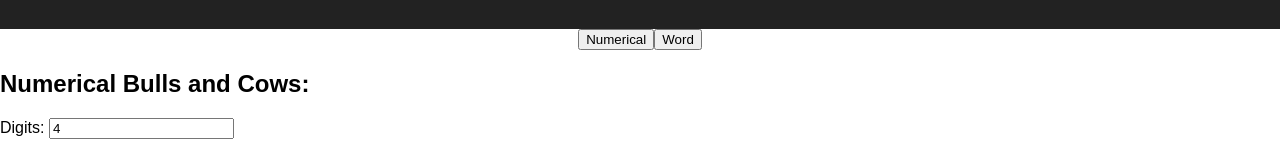
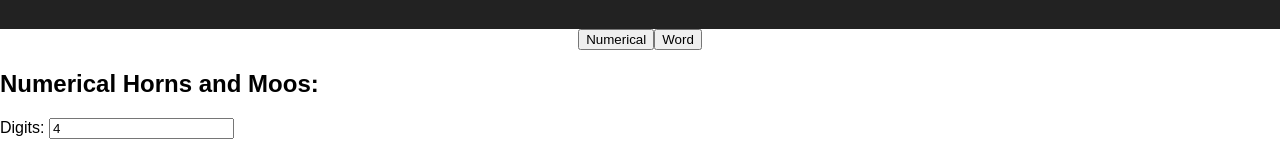
Before and after one commit to DMonMac/Horns-and-Moos, a React (Create React App) app: page / in a window 1280 px wide. Both pictures are taken after a click on the button "Numerical". Shown: the part 161-316 px from the top of the page. Built offline with nearby package versions, Linux system fonts and the light colour scheme.

Commit message:
Changed Bulls and Cows to Horns and Moos

```diff
--- a/src/Components/Numerical/Console.js
+++ b/src/Components/Numerical/Console.js
@@ -160,7 +160,7 @@ class Console extends Component {
     }
     return (
       <div>
-        <h2>Numerical Bulls and Cows:</h2>
+        <h2>Numerical Horns and Moos:</h2>
         <form id="digitInput">
           <label>Digits: </label>
           <input
```
